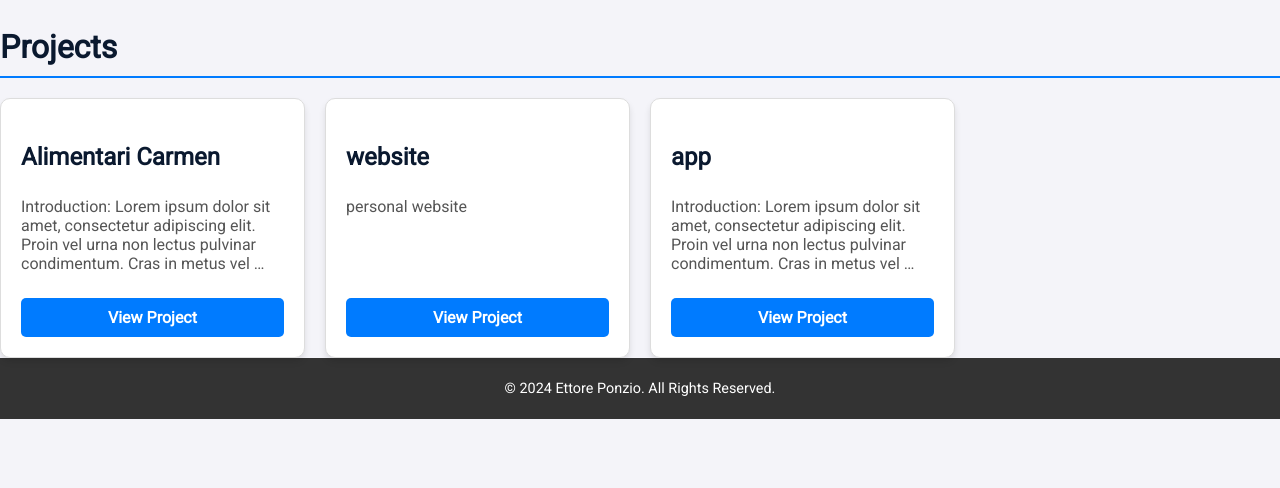
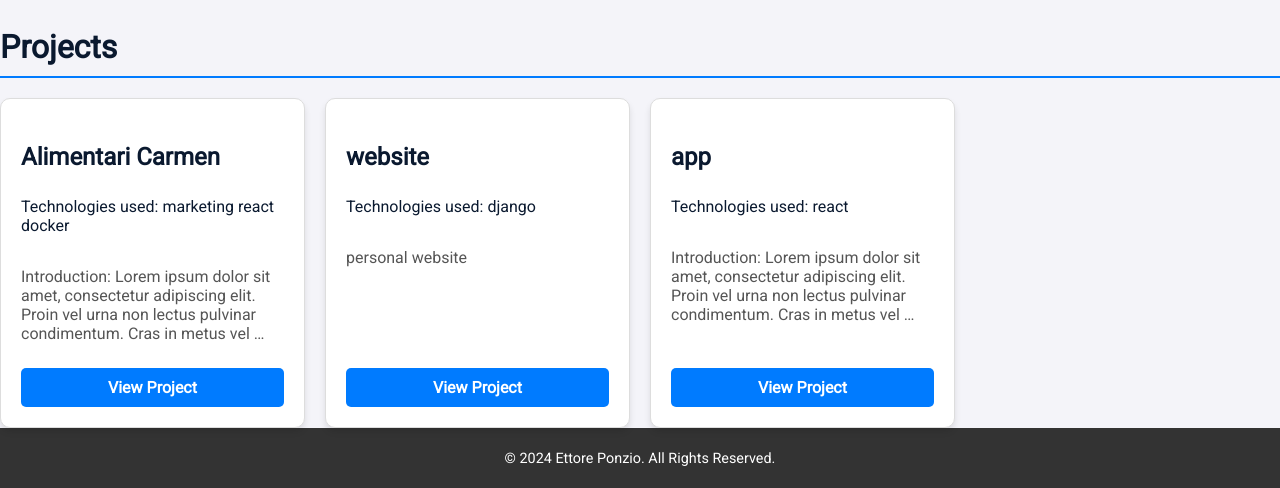
Before and after one commit to Ponzio-it/personal_website, a Django app: page /en/projects/ in a window 1280 px wide. Shown: the part 223-711 px from the top of the page. Run offline with Django 5.2, Linux system fonts and the light colour scheme; data comes from the database, SQL or seed files in the repository.

```diff
--- a/mypersonalsite/portfolio/templates/portfolio/projects.html
+++ b/mypersonalsite/portfolio/templates/portfolio/projects.html
@@ -25,6 +25,7 @@
                 {% for project in projects %}
                     <div class="project-card">
                         <h3 class="project-card-title">{{ project.title }}</h3>
+                        <p class="project-card-tech">{% trans "Technologies used:" %} {{project.technologies}} </p>
                         <p class="project-card-description">{{ project.description|truncatewords:20 }}</p>
                         <a href="{% url 'portfolio:project_detail' project.id %}" class="btn">{% trans "View Project" %}</a>
                     </div>
```
Also changed, not shown: mypersonalsite/mypersonalsite/settings.py (line endings or trailing spaces).
